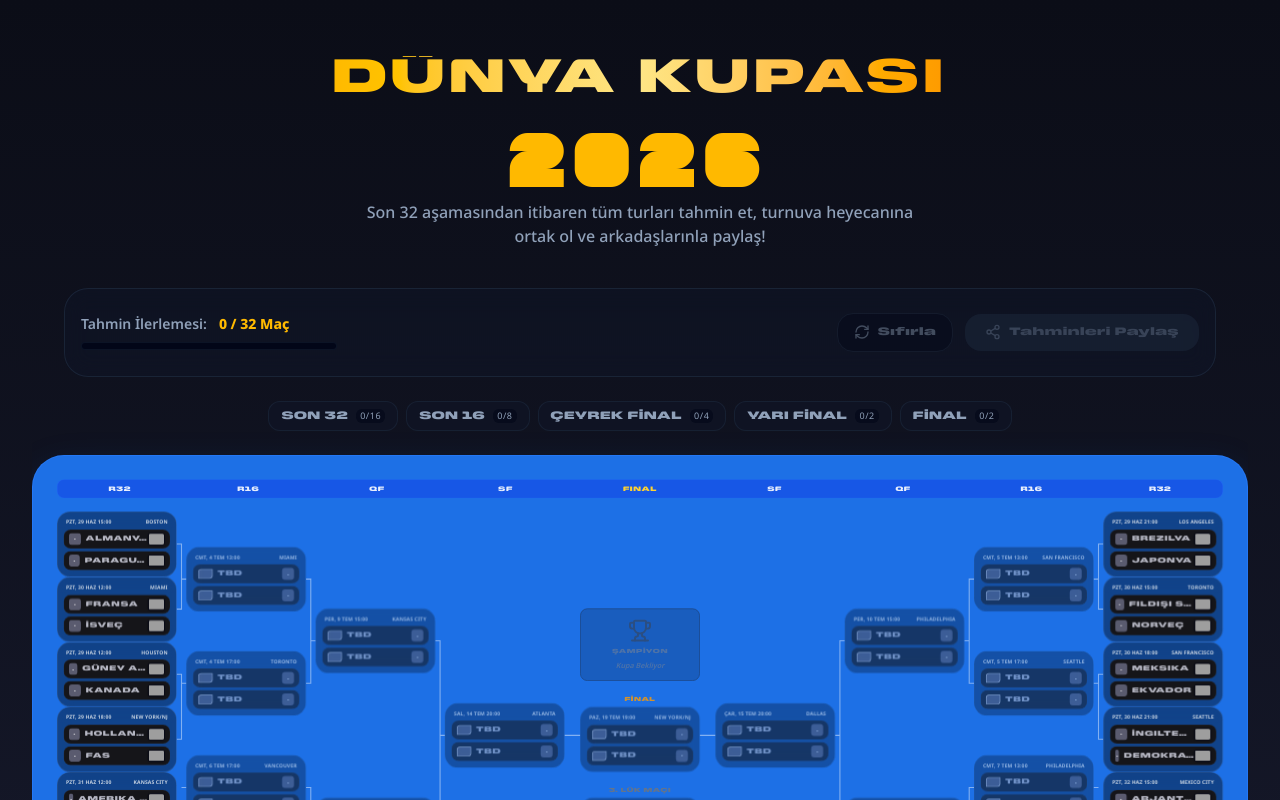
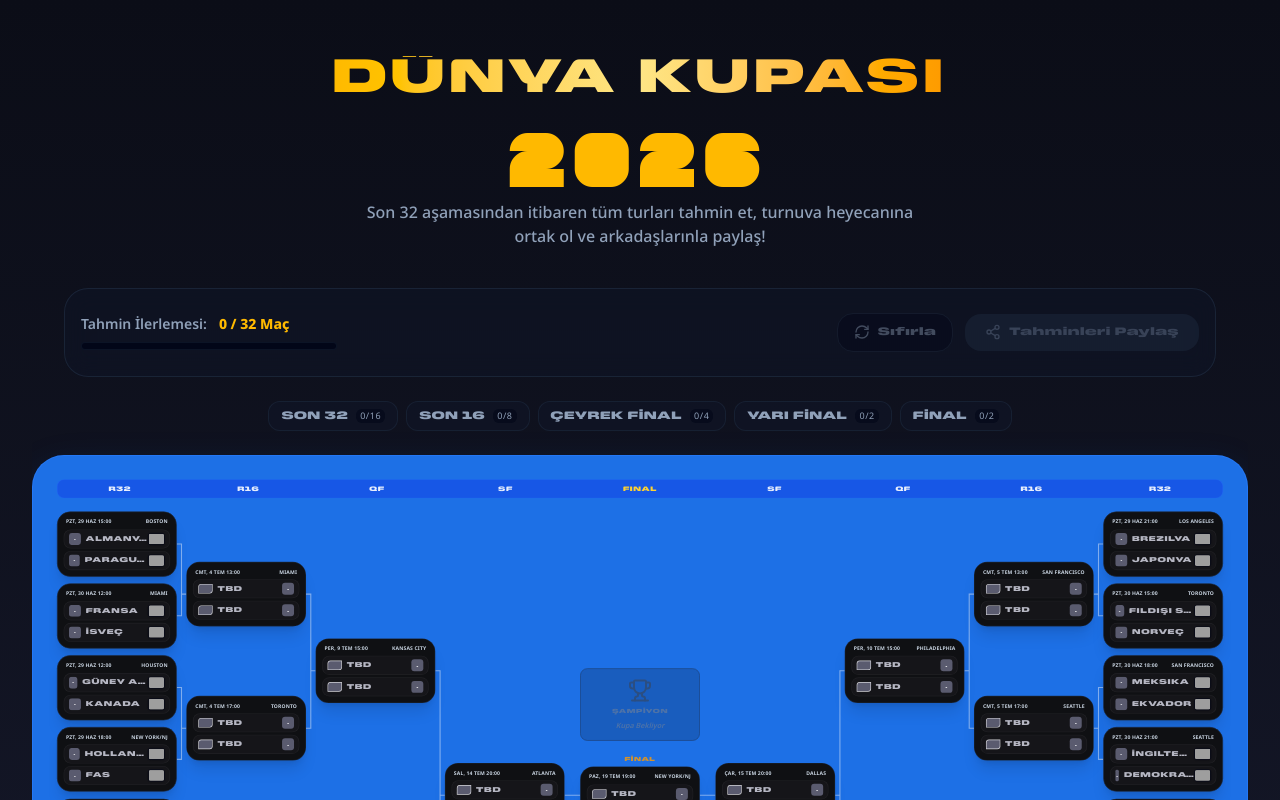
Before and after one commit to ozunekmekci/TurnuvaAgaci, a Next.js app: page / in a window 1280 px wide. Shown: the top 800 px of the page. Built offline with nearby package versions, Linux system fonts and the light colour scheme; grey boxes are pictures that could not be loaded.

Commit message:
fix: make match cards fully opaque bg-#0f1013 to resolve translucent and pale look, and increase layout height to 960px to prevent bottom row clipping

```diff
--- a/src/components/bracket-layout.tsx
+++ b/src/components/bracket-layout.tsx
@@ -196,7 +196,7 @@ export const BracketLayout: React.FC<BracketLayoutProps> = ({
   const finalMatch = getMatch('F-1');
   const champion: TeamRef | null = finalMatch.userPick;
 
-  const bracketHeight = 800; // Increased to 800 to accommodate the round header bar elegantly
+  const bracketHeight = 1000; // Increased to 1000 to accommodate the round header bar and taller columns elegantly
 
   return (
     <div ref={containerRef} className="w-full flex flex-col items-center overflow-hidden">
@@ -263,7 +263,7 @@ export const BracketLayout: React.FC<BracketLayoutProps> = ({
             {/* LEFT SIDE BRACKET */}
             <div className="flex flex-row gap-4 items-center flex-shrink-0 z-10">
               {/* R32 Left */}
-              <div id="col-left-r32" className="flex flex-col justify-between h-[760px] py-1.5 scroll-mt-4 w-[200px] flex-shrink-0">
+              <div id="col-left-r32" className="flex flex-col justify-between h-[960px] py-1.5 scroll-mt-4 w-[200px] flex-shrink-0">
                 {LEFT_R32_IDS.map((id) => (
                   <MatchCard
                     key={id}
@@ -275,7 +275,7 @@ export const BracketLayout: React.FC<BracketLayoutProps> = ({
               </div>
 
               {/* R16 Left */}
-              <div id="col-left-r16" className="flex flex-col justify-around h-[760px] py-8 scroll-mt-4 w-[200px] flex-shrink-0">
+              <div id="col-left-r16" className="flex flex-col justify-around h-[960px] py-8 scroll-mt-4 w-[200px] flex-shrink-0">
                 {LEFT_R16_IDS.map((id) => (
                   <MatchCard
                     key={id}
@@ -287,7 +287,7 @@ export const BracketLayout: React.FC<BracketLayoutProps> = ({
               </div>
 
               {/* QF Left */}
-              <div id="col-left-qf" className="flex flex-col justify-around h-[760px] py-16 scroll-mt-4 w-[200px] flex-shrink-0">
+              <div id="col-left-qf" className="flex flex-col justify-around h-[960px] py-16 scroll-mt-4 w-[200px] flex-shrink-0">
                 {LEFT_QF_IDS.map((id) => (
                   <MatchCard
                     key={id}
@@ -299,7 +299,7 @@ export const BracketLayout: React.FC<BracketLayoutProps> = ({
               </div>
 
               {/* SF Left */}
-              <div id="col-left-sf" className="flex flex-col justify-center h-[760px] scroll-mt-4 w-[200px] flex-shrink-0">
+              <div id="col-left-sf" className="flex flex-col justify-center h-[960px] scroll-mt-4 w-[200px] flex-shrink-0">
                 {LEFT_SF_IDS.map((id) => (
                   <MatchCard
                     key={id}
@@ -312,7 +312,7 @@ export const BracketLayout: React.FC<BracketLayoutProps> = ({
             </div>
 
             {/* CENTERPIECE: CHAMPION + FINAL + 3RD PLACE */}
-            <div id="col-center" className="flex flex-col items-center justify-center w-[220px] h-[760px] gap-6 scroll-mt-4 flex-shrink-0 z-10">
+            <div id="col-center" className="flex flex-col items-center justify-center w-[220px] h-[960px] gap-6 scroll-mt-4 flex-shrink-0 z-10">
 
               {/* Champion Box */}
               <div
@@ -375,7 +375,7 @@ export const BracketLayout: React.FC<BracketLayoutProps> = ({
             {/* RIGHT SIDE BRACKET */}
             <div className="flex flex-row-reverse gap-4 items-center flex-shrink-0 z-10">
               {/* R32 Right */}
-              <div id="col-right-r32" className="flex flex-col justify-between h-[760px] py-1.5 scroll-mt-4 w-[200px] flex-shrink-0">
+              <div id="col-right-r32" className="flex flex-col justify-between h-[960px] py-1.5 scroll-mt-4 w-[200px] flex-shrink-0">
                 {RIGHT_R32_IDS.map((id) => (
                   <MatchCard
                     key={id}
@@ -387,7 +387,7 @@ export const BracketLayout: React.FC<BracketLayoutProps> = ({
               </div>
 
               {/* R16 Right */}
-              <div id="col-right-r16" className="flex flex-col justify-around h-[760px] py-8 scroll-mt-4 w-[200px] flex-shrink-0">
+              <div id="col-right-r16" className="flex flex-col justify-around h-[960px] py-8 scroll-mt-4 w-[200px] flex-shrink-0">
                 {RIGHT_R16_IDS.map((id) => (
                   <MatchCard
                     key={id}
@@ -399,7 +399,7 @@ export const BracketLayout: React.FC<BracketLayoutProps> = ({
               </div>
 
               {/* QF Right */}
-              <div id="col-right-qf" className="flex flex-col justify-around h-[760px] py-16 scroll-mt-4 w-[200px] flex-shrink-0">
+              <div id="col-right-qf" className="flex flex-col justify-around h-[960px] py-16 scroll-mt-4 w-[200px] flex-shrink-0">
                 {RIGHT_QF_IDS.map((id) => (
                   <MatchCard
                     key={id}
@@ -411,7 +411,7 @@ export const BracketLayout: React.FC<BracketLayoutProps> = ({
               </div>
 
               {/* SF Right */}
-              <div id="col-right-sf" className="flex flex-col justify-center h-[760px] scroll-mt-4 w-[200px] flex-shrink-0">
+              <div id="col-right-sf" className="flex flex-col justify-center h-[960px] scroll-mt-4 w-[200px] flex-shrink-0">
                 {RIGHT_SF_IDS.map((id) => (
                   <MatchCard
                     key={id}
--- a/src/components/match-card.tsx
+++ b/src/components/match-card.tsx
@@ -101,26 +101,26 @@ export const MatchCard: React.FC<MatchCardProps> = ({
   return (
     <div
       data-match-id={matchId}
-      className={`match-card-node relative w-[200px] rounded-[22px] transition-all duration-300 border p-2.5 backdrop-blur-md
+      className={`match-card-node relative w-[200px] rounded-[22px] transition-all duration-300 border p-2.5 shadow-xl select-none
         ${
-          // 1. Pending / Waiting state
+          // 1. Pending / Waiting state (solid dark, click disabled via pointer-events-none)
           selectableTeams.length < 2
-            ? 'border-white/5 bg-black/40 opacity-70 pointer-events-none'
+            ? 'border-slate-800/80 bg-[#0f1013] pointer-events-none'
             : // 2. Invalidated state (needs attention)
             isInvalidated
-            ? 'border-rose-500/50 bg-rose-950/20 shadow-[0_0_15px_rgba(244,63,94,0.15)] animate-pulse'
+            ? 'border-rose-500/60 bg-[#0f1013] shadow-[0_0_15px_rgba(244,63,94,0.2)] animate-pulse'
             : // 3. Locked / Played state
             isLocked
-            ? 'border-white/10 bg-black/55 opacity-90'
+            ? 'border-slate-800 bg-[#0f1013]'
             : // 4. User selection made or selectable
             userPick
-            ? 'border-amber-500/40 bg-black/45 shadow-[0_0_12px_rgba(245,158,11,0.08)]'
-            : 'border-white/10 bg-black/40 hover:border-white/20'
+            ? 'border-amber-500/50 bg-[#0f1013] shadow-[0_0_12px_rgba(245,158,11,0.12)]'
+            : 'border-slate-800 bg-[#0f1013] hover:border-slate-700'
         }
       `}
     >
       {/* Badges / Header (Date and City) */}
-      <div className="flex justify-between items-center mb-1.5 px-1 text-[8.5px] font-bold text-slate-300 uppercase tracking-wide select-none">
+      <div className="flex justify-between items-center mb-1.5 px-1 text-[8.5px] font-bold text-slate-300 uppercase tracking-wide">
         <span>{matchDetails.date}</span>
         <div className="flex items-center gap-1">
           {isLocked && <Lock className="w-2.5 h-2.5 text-slate-400" />}
@@ -177,17 +177,17 @@ function renderTeamRow(
 ) {
   if (!team) {
     return (
-      <div className="w-full flex items-center justify-between h-8 px-2 rounded-xl bg-[#151519] border border-white/5 opacity-80">
+      <div className="w-full flex items-center justify-between h-8 px-2 rounded-xl bg-[#151519] border border-white/5">
         <div className="flex items-center gap-2">
           {/* Flag Placeholder (Left for TBD matches) */}
           <div className="w-6 h-4 bg-[#5a5b6f] border border-[#F7F7F8]/80 rounded-[5px_0px_5px_0px] flex-shrink-0" />
           {/* TBD Text (Middle) */}
-          <span className="font-fwc2026 text-[12px] tracking-widest text-[#B6B7C3] font-bold select-none">
+          <span className="font-fwc2026 text-[12px] tracking-widest text-[#B6B7C3] font-bold">
             TBD
           </span>
         </div>
         {/* Checkbox box (Right for TBD matches) */}
-        <div className="w-5 h-5 rounded-[5px] bg-[#5a5b6f] flex items-center justify-center text-[#F7F7F8] text-[9px] font-black select-none">
+        <div className="w-5 h-5 rounded-[5px] bg-[#5a5b6f] flex items-center justify-center text-[#F7F7F8] text-[9px] font-black">
           -
         </div>
       </div>
```
